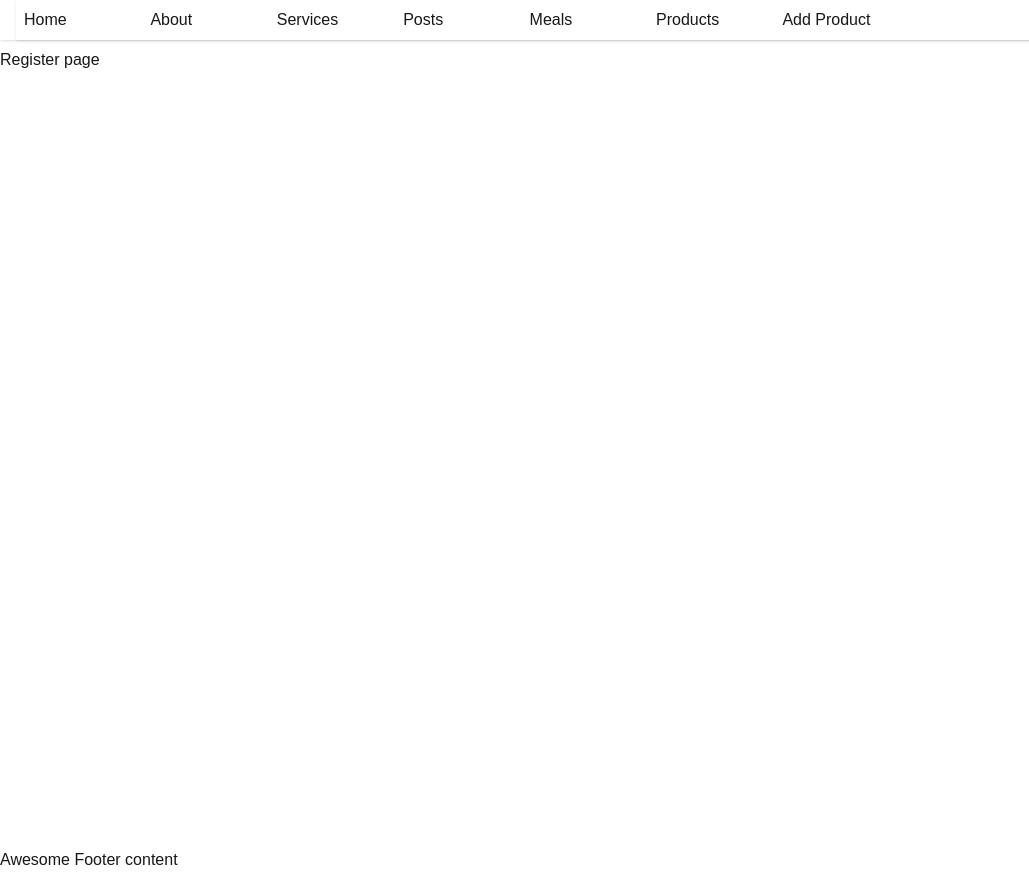
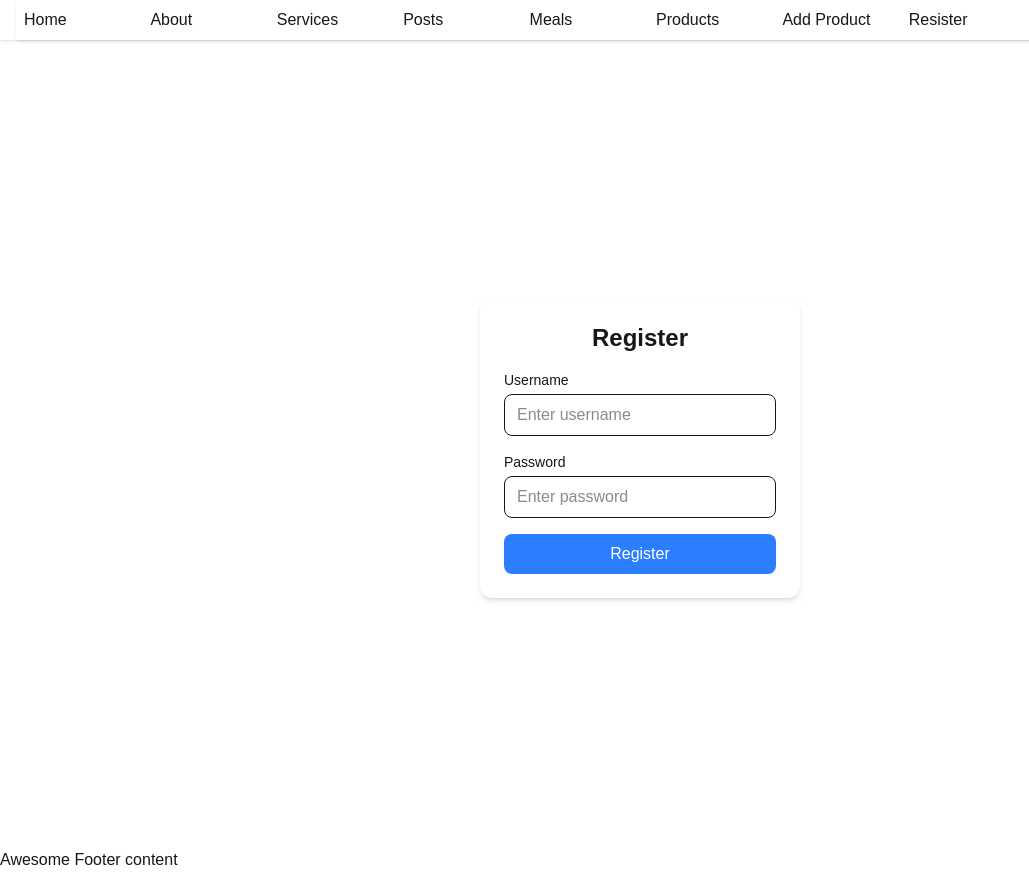
Before and after one commit to malamin59/learn-next-js-part-2, a Next.js app: page /register in a window 1280 px wide. Shown: the whole page, without its empty margins (0-1029 px from the left). Built offline with nearby package versions, Linux system fonts and the light colour scheme.

Commit message:
implement  authintication using NextAuth package

```diff
--- a/package.json
+++ b/package.json
@@ -15,6 +15,7 @@
     "next-auth": "^4.24.11",
     "react": "19.1.0",
     "react-dom": "19.1.0",
+    "react-hook-form": "^7.62.0",
     "react-icons": "^5.5.0"
   },
   "devDependencies": {
--- a/src/app/(authPages)/register/page.jsx
+++ b/src/app/(authPages)/register/page.jsx
@@ -1,7 +1,80 @@
-import React from 'react'
+"use client";
+
+import React from "react";
+import { useForm } from "react-hook-form";
 
 export default function Register() {
+  const {
+    register,
+    handleSubmit,
+    formState: { errors },
+  } = useForm();
+
+  const onSubmit = async (data) => {
+    const res = await fetch("/api/register", {
+      method: "POST",
+      headers: { "Content-Type": "application/json" },
+      body: JSON.stringify(data),
+    });
+
+    const result = await res.json();
+    console.log(result);
+  };
+
   return (
-    <div>Register page </div>
-  )
+    <div className="flex items-center justify-center min-h-screen ">
+      <form
+        onSubmit={handleSubmit(onSubmit)}
+        className=" shadow-md rounded-xl p-6 w-80"
+      >
+        <h2 className="text-2xl font-bold mb-4 text-center">Register</h2>
+
+        {/* Username */}
+        <div className="mb-4">
+          <label className="block text-sm font-medium mb-1">Username</label>
+          <input
+            type="text"
+            {...register("username", { required: "Username is required" })}
+            className="w-full border rounded-lg px-3 py-2 focus:outline-none focus:ring-2 focus:ring-blue-400"
+            placeholder="Enter username"
+          />
+          {errors.userName && (
+            <p className="text-red-500 text-sm mt-1">
+              {errors.userName.message}
+            </p>
+          )}
+        </div>
+
+        {/* Password */}
+        <div className="mb-4">
+          <label className="block text-sm font-medium mb-1">Password</label>
+          <input
+            type="password"
+            {...register("password", {
+              required: "Password is required",
+              minLength: {
+                value: 6,
+                message: "Password must be at least 6 characters",
+              },
+            })}
+            className="w-full border rounded-lg px-3 py-2 focus:outline-none focus:ring-2 focus:ring-blue-400"
+            placeholder="Enter password"
+          />
+          {errors.password && (
+            <p className="text-red-500 text-sm mt-1">
+              {errors.password.message}
+            </p>
+          )}
+        </div>
+
+        {/* Button */}
+        <button
+          type="submit"
+          className="w-full bg-blue-500 text-white py-2 rounded-lg hover:bg-blue-600 transition"
+        >
+          Register
+        </button>
+      </form>
+    </div>
+  );
 }
--- /dev/null
+++ b/src/app/Providers/NextAuthSessionProvider.js
@@ -0,0 +1,6 @@
+"use client";
+import { SessionProvider } from "next-auth/react";
+
+export default function NextAuthSessionProvider({ children }) {
+  return <SessionProvider> {children}</SessionProvider>;
+}
--- /dev/null
+++ b/src/app/actions/products/auth/registerUser.js
@@ -0,0 +1,16 @@
+"use server";
+
+import handleApiError from "@/app/api/components/ApiError";
+
+export async function POST(req) {
+  try {
+    const data = await req.json();
+    const { userName, password } = data;
+    return Response.json(
+      { success: false, message: "All fields required" },
+      { status: 400 }
+    );
+  } catch (error) {
+    return handleApiError(error, "Fail to post user data");
+  }
+}
--- a/src/app/api/auth/[...nextauth]/route.js
+++ b/src/app/api/auth/[...nextauth]/route.js
@@ -1,41 +1,45 @@
+import { dbConnect } from "@/lib/dbConnect";
 import NextAuth from "next-auth";
 import CredentialsProvider from "next-auth/providers/credentials";
-const handler = NextAuth({
+export const authOptions = {
   providers: [
     CredentialsProvider({
-      // The name to display on the sign in form (e.g. 'Sign in with...')
       name: "Credentials",
-      // The credentials is used to generate a suitable form on the sign in page.
-      // You can specify whatever fields you are expecting to be submitted.
-      // e.g. domain, username, password, 2FA token, etc.
-      // You can pass any HTML attribute to the <input> tag through the object.
       credentials: {
         username: { label: "Username", type: "text", placeholder: "jsmith" },
         password: { label: "Password", type: "password" },
       },
-      async authorize(credentials, req) {
-        // You need to provide your own logic here that takes the credentials
-        // submitted and returns either a object representing a user or value
-        // that is false/null if the credentials are invalid.
-        // e.g. return { id: 1, name: 'J Smith', email: 'jsmith@example.com' }
-        // You can also use the `req` object to obtain additional parameters
-        // (i.e., the request IP address)
-        const res = await fetch("/your/endpoint", {
-          method: "POST",
-          body: JSON.stringify(credentials),
-          headers: { "Content-Type": "application/json" },
-        });
-        const user = await res.json();
 
-        // If no error and we have user data, return it
-        if (res.ok && user) {
-          return user;
-        }
-        // Return null if user data could not be retrieved
-        return null;
+      async authorize(credentials) {
+        const { username, password } = credentials;
+        // get users collection directly
+        const usersCollection = await dbConnect("users-collection");
+        const user = await usersCollection.findOne({ username });
+        if (!user) return null;
+
+        const isPasswordOk = password === user.password;
+        return isPasswordOk ? user : null;
       },
     }),
   ],
-});
+
+  // Callback: {
+  //   async session({ session, token, user }) {
+  //     if (token) {
+  //       session.user.username = token.username;
+  //     }
+  //     return session;
+  //   },
+  //   async jwt({ token, user, account, profile, isNewUser }) {
+  //     if (user) {
+  //       token.username = user.username;
+  //       token.role = user.role;
+  //     }
+  //     return token;
+  //   },
+  // },
+};
+
+const handler = NextAuth(authOptions);
 
 export { handler as GET, handler as POST };
--- /dev/null
+++ b/src/app/api/register/route.js
@@ -0,0 +1,21 @@
+import { dbConnect } from "@/lib/dbConnect";
+import handleApiError from "../components/ApiError";
+
+export async function POST(req) {
+  try {
+    const body = await req.json();
+    body.createAt = new Date();
+    const collection = await dbConnect("users-collection");
+    const result = await collection.insertOne(body);
+    return Response.json(
+      {
+        success: true,
+        message: "Data sent successfully!",
+        insertedId: result.insertedId,
+      },
+      { status: 201 }
+    );
+  } catch (error) {
+    return handleApiError();
+  }
+}
--- /dev/null
+++ b/src/app/components/LoginButton.jsx
@@ -0,0 +1,14 @@
+"use client";
+import {  signIn } from "next-auth/react";
+
+
+export default function LoginButton() {
+  return (
+    <div>
+      <button  onClick={() =>  signIn()}
+       className="bg-sky-500 px-3 py-1 rounded-xl">
+
+        Login</button>
+    </div>
+  );
+}
--- a/src/app/components/Navbar.jsx
+++ b/src/app/components/Navbar.jsx
@@ -39,6 +39,9 @@ export default function Navbar() {
             <li>
               <Link href="/products/add">Add Product</Link>
             </li>
+            <li>
+              <Link href="/register">Resister</Link>
+            </li>
           </ul>
         </div>
       </div>
--- /dev/null
+++ b/src/app/components/UserInfo.jsx
@@ -0,0 +1,12 @@
+"use client";
+import { useSession } from "next-auth/react";
+import React from "react";
+
+export default function UserInfo() {
+  const session = useSession();
+  return (
+    <div>
+      <p>{JSON.stringify(session)}</p>
+    </div>
+  );
+}
--- a/src/app/layout.js
+++ b/src/app/layout.js
@@ -1,44 +1,46 @@
-import { Geist, Geist_Mono , Poppins} from "next/font/google";
+import { Geist, Geist_Mono, Poppins } from "next/font/google";
 import "./globals.css";
 import Navbar from "./components/Navbar";
+import NextAuthSessionProvider from "./Providers/NextAuthSessionProvider";
 
 const geistSans = Geist({
   variable: "--font-geist-sans",
   subsets: ["latin"],
 });
 
-
-
 const geistMono = Geist_Mono({
   variable: "--font-geist-mono",
   subsets: ["latin"],
 });
-const poppins  = Poppins({
-weight:["400", "600", "700"],
-subsets:['latin']
-})
+const poppins = Poppins({
+  weight: ["400", "600", "700"],
+  subsets: ["latin"],
+});
 
 export const metadata = {
   title: {
     default: "learning Next.js",
     template: "%s | learning Next.js",
   },
- keywords: ['Next.js', 'React.js', "Javascript", 'Learning Next.js', 'PlayGraph'],
- description: "Trying to Learn Next.js as best we can"
+  keywords: [
+    "Next.js",
+    "React.js",
+    "Javascript",
+    "Learning Next.js",
+    "PlayGraph",
+  ],
+  description: "Trying to Learn Next.js as best we can",
 };
 
 export default function RootLayout({ children }) {
-
   return (
     <html lang="en" data-theme="light">
-      <body
-        className={` ${poppins} antialiased`}
-      >
+      <body className={` ${poppins} antialiased`}>
+        <NextAuthSessionProvider>
           <Navbar />
-        <main className="h-screen mt-12">
-          {children}
-        </main>
+          <main className="h-screen mt-12">{children}</main>
           <footer>Awesome Footer content</footer>
+        </NextAuthSessionProvider>
       </body>
     </html>
   );
--- a/src/app/page.js
+++ b/src/app/page.js
@@ -1,8 +1,19 @@
+import { getServerSession } from "next-auth";
+import LoginButton from "./components/LoginButton";
+import UserInfo from "./components/UserInfo";
+import { authOptions } from "./api/auth/[...nextauth]/route";
 
-export default function Home() {
+export default async function Home() {
+  const session = await getServerSession(authOptions);
   return (
-    <div>
+    <div className="text-center">
       Hell, this is the home page of the Next.js application.
+      <div className="flex justify-center mt-16">
+        <LoginButton />
+      </div>
+      <div>from client components</div>
+      <UserInfo />
+      <p>{JSON.stringify(session)}</p>
     </div>
   );
 }
```
Also changed, not shown: 1 other file (tests, documents, lock files or other folders). Lines whose indentation alone changed are shown as unchanged.
